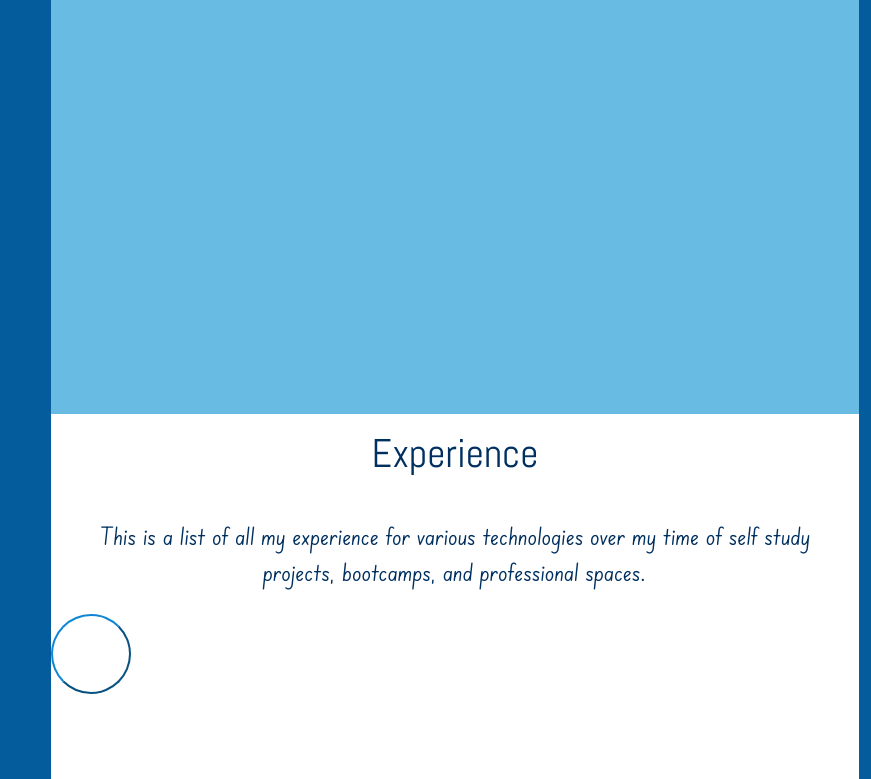
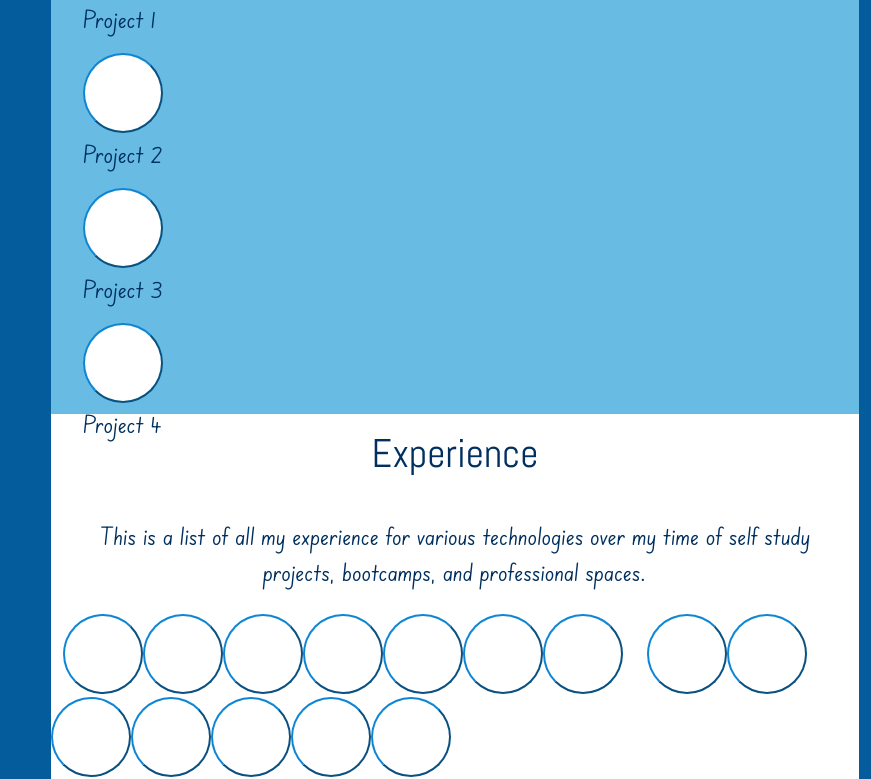
Before and after one commit to MugenZeta/HaroldGarnerPortfolio, an Angular app: page / in a window 1280 px wide. Shown: the part 882-1661 px from the top of the page, without its empty margins (409-1280 px from the left). Built offline with nearby package versions, Linux system fonts and the light colour scheme.

Commit message:
Section B webpage edits

```diff
--- a/src/app/contact-me-form/contact-me-form.component.html
+++ b/src/app/contact-me-form/contact-me-form.component.html
@@ -3,10 +3,10 @@
   <label for="floatingInput">Name</label>
 </div>
 <div class="form-floating">
-  <input type="email" class="form-control" id="floatingInput" placeholder="name@example.com">
+  <input type="Email" class="form-control" id="floatingInput" placeholder="name@example.com">
   <label for="floatingInput">Email address</label>
 </div>
 <div class="form-floating">
-  <input type="message" class="form-control" id="floatingInput" placeholder="Hello, I need X.">
+  <input type="Message" class="form-control" id="floatingInput" placeholder="Hello, I need X.">
   <label for="floatingInput">Email Message</label>
 </div>
--- a/src/app/section-a/section-a.component.html
+++ b/src/app/section-a/section-a.component.html
@@ -2,6 +2,25 @@
   <h1 class="p-3">{{sectionTitle}}</h1>
   <p class="m-4">{{sectionContent}}</p>
   <div *ngIf="showExtendedContent">
-    <app-circle-button></app-circle-button>
+    <div class="row-cols-1">
+    <span class="container">
+        <app-circle-button></app-circle-button>
+        <app-circle-button></app-circle-button>
+        <app-circle-button></app-circle-button>
+        <app-circle-button></app-circle-button>
+        <app-circle-button></app-circle-button>
+        <app-circle-button></app-circle-button>
+        <app-circle-button></app-circle-button>
+      </span>
+      <span class="container">
+        <app-circle-button></app-circle-button>
+        <app-circle-button></app-circle-button>
+        <app-circle-button></app-circle-button>
+        <app-circle-button></app-circle-button>
+        <app-circle-button></app-circle-button>
+        <app-circle-button></app-circle-button>
+        <app-circle-button></app-circle-button>
+      </span>
+    </div>
   </div>
 </div>
--- a/src/app/section-a/section-a.component.ts
+++ b/src/app/section-a/section-a.component.ts
@@ -1,4 +1,5 @@
 import { Component, Input } from '@angular/core';
+import {ICONS} from "../../app-helpers/icon-list";
 
 @Component({
   selector: 'app-section-a',
@@ -9,4 +10,5 @@ export class SectionAComponent {
   @Input() sectionTitle: string = "";
   @Input() sectionContent: string = "";
   @Input() showExtendedContent: boolean = false;
+  buttonCount: number = 14;
 }
--- a/src/app/section-b/section-b.component.css
+++ b/src/app/section-b/section-b.component.css
@@ -26,3 +26,12 @@ p, b, i{
   text-align: center;
   font-size: 24px;
 }
+
+li{
+  list-style: none;
+}
+
+.customP{
+  font-family: "Edu SA Beginner";
+  text-align: left;
+}
--- a/src/app/section-b/section-b.component.html
+++ b/src/app/section-b/section-b.component.html
@@ -1,10 +1,27 @@
 <div>
   <h1>{{sectionTitle}}</h1>
   <p>{{sectionContent}}</p>
+  <div *ngIf="buttonSet">
+    <ul>
+      <li>
+        <app-circle-button></app-circle-button>
+        <p class="customP"> Project 1</p>
+      </li>
+      <li>
+        <app-circle-button></app-circle-button>
+        <p class="customP"> Project 2</p>
+      </li>
+      <li>
+        <app-circle-button></app-circle-button>
+        <p class="customP"> Project 3</p>
+      </li>
+      <li>
+        <app-circle-button></app-circle-button>
+        <p class="customP"> Project 4</p>
+      </li>
+    </ul>
+  </div>
   <div *ngIf="showExtendedContent">
     <app-contact-me-form></app-contact-me-form>
   </div>
-  <div *ngIf="buttonSet">
-    <app-circle-button></app-circle-button>
-  </div>
 </div>
```
